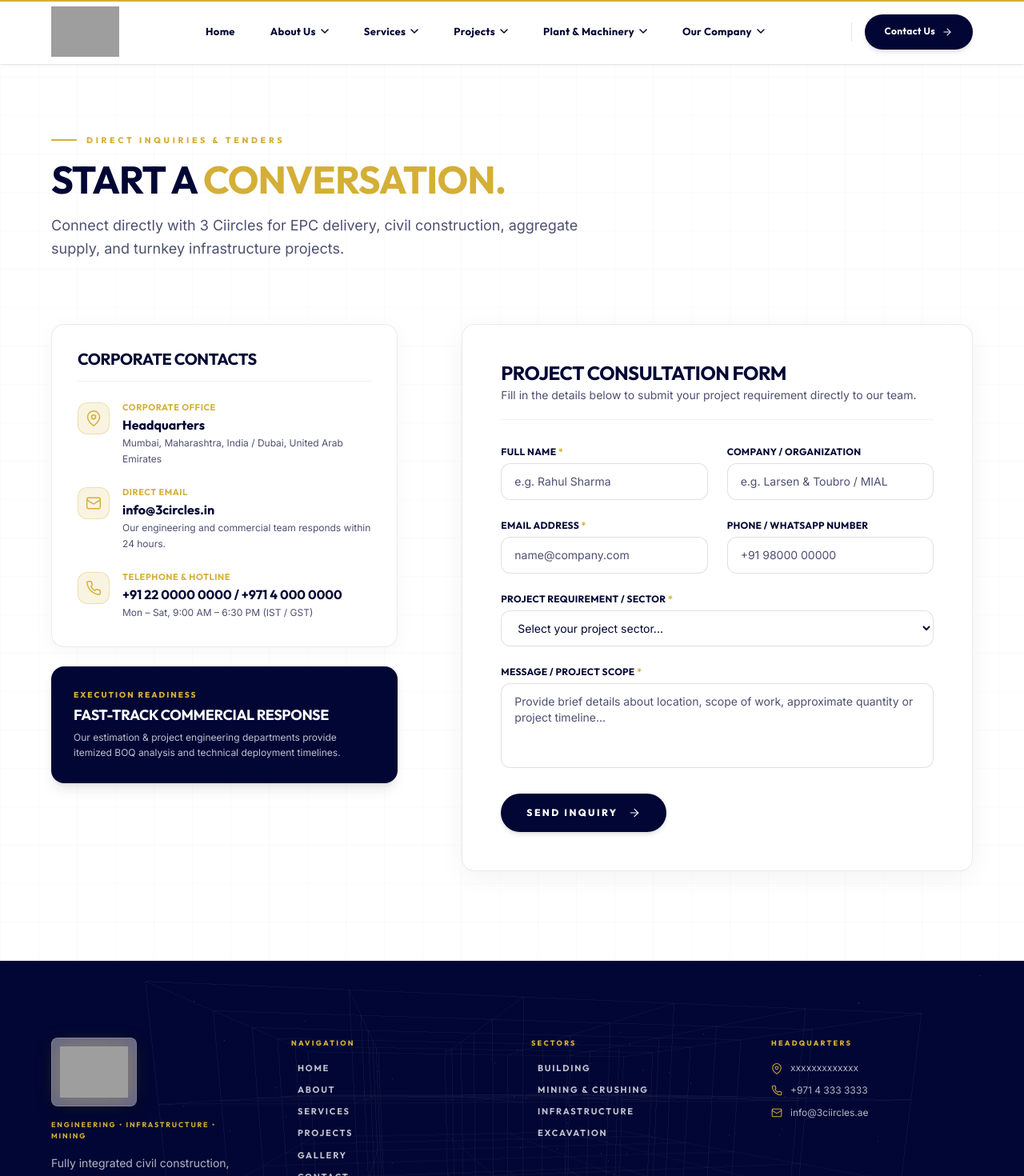
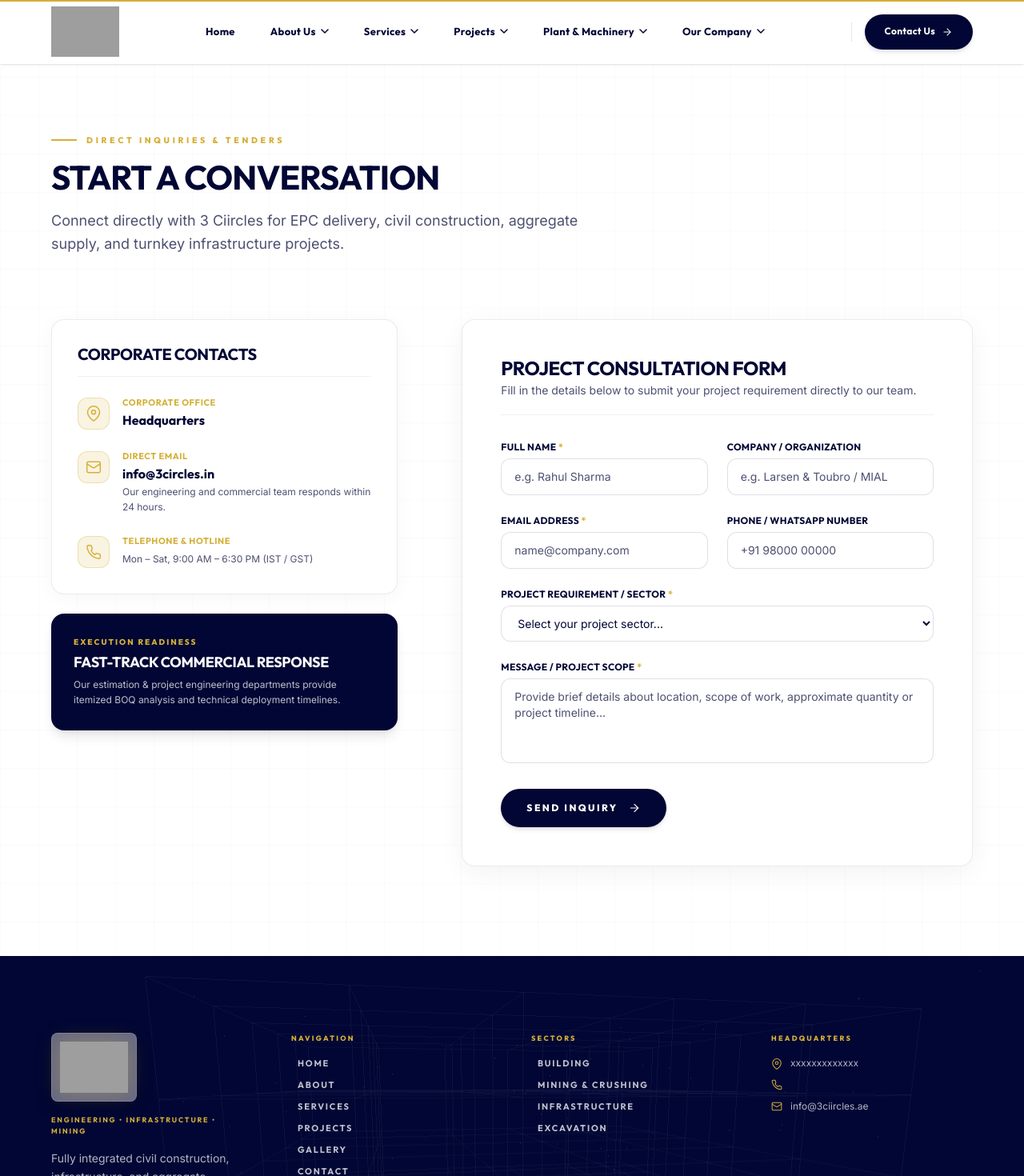
Before and after one commit to pgdiginitin78/Three-Circle, a React (Vite) app: page /contact in a window 1280 px wide. Shown: the top 1470 px of the page at 80% size. Built offline with nearby package versions, Linux system fonts and the light colour scheme; grey boxes are pictures that could not be loaded.

Commit message:
Update ContactPage heading styling and contact details in Footer and ContactPage

```diff
--- a/src/components/Footer.jsx
+++ b/src/components/Footer.jsx
@@ -152,7 +152,7 @@ export default function Footer() {
               </div>
               <div className="flex items-center gap-2.5">
                 <PhoneIcon className="w-3.5 h-3.5 text-brand-gold shrink-0" />
-                <span>+971 4 333 3333</span>
+                <span></span>
               </div>
               <div className="flex items-center gap-2.5">
                 <MailIcon className="w-3.5 h-3.5 text-brand-gold shrink-0" />
--- a/src/pages/ContactPage.jsx
+++ b/src/pages/ContactPage.jsx
@@ -24,7 +24,7 @@ const contactCards = [
     icon: MapPinIcon,
     label: "Corporate Office",
     title: "Headquarters",
-    details: "Mumbai, Maharashtra, India / Dubai, United Arab Emirates",
+    details: "",
   },
   {
     icon: MailIcon,
@@ -36,9 +36,9 @@ const contactCards = [
   {
     icon: PhoneIcon,
     label: "Telephone & Hotline",
-    title: "+91 22 0000 0000 / +971 4 000 0000",
+    title: "",
     details: "Mon – Sat, 9:00 AM – 6:30 PM (IST / GST)",
-    href: "tel:+912200000000",
+    href: "",
   },
 ];
 
@@ -92,8 +92,8 @@ export default function ContactPage() {
           </FadeUpText>
 
           <FadeUpText delay={0.08}>
-            <h1 className="font-display text-2xl xs:text-3xl sm:text-4xl lg:text-5xl font-extrabold text-brand-darkblue tracking-tight uppercase leading-[1.08] mb-4">
-              Start A <span className="text-brand-gold">Conversation.</span>
+            <h1 className="font-display text-2xl sm:text-3xl md:text-4xl lg:text-[42px] font-extrabold text-brand-darkblue tracking-tight uppercase leading-[1.08] mb-4">
+              Start A Conversation
             </h1>
           </FadeUpText>
 
```
